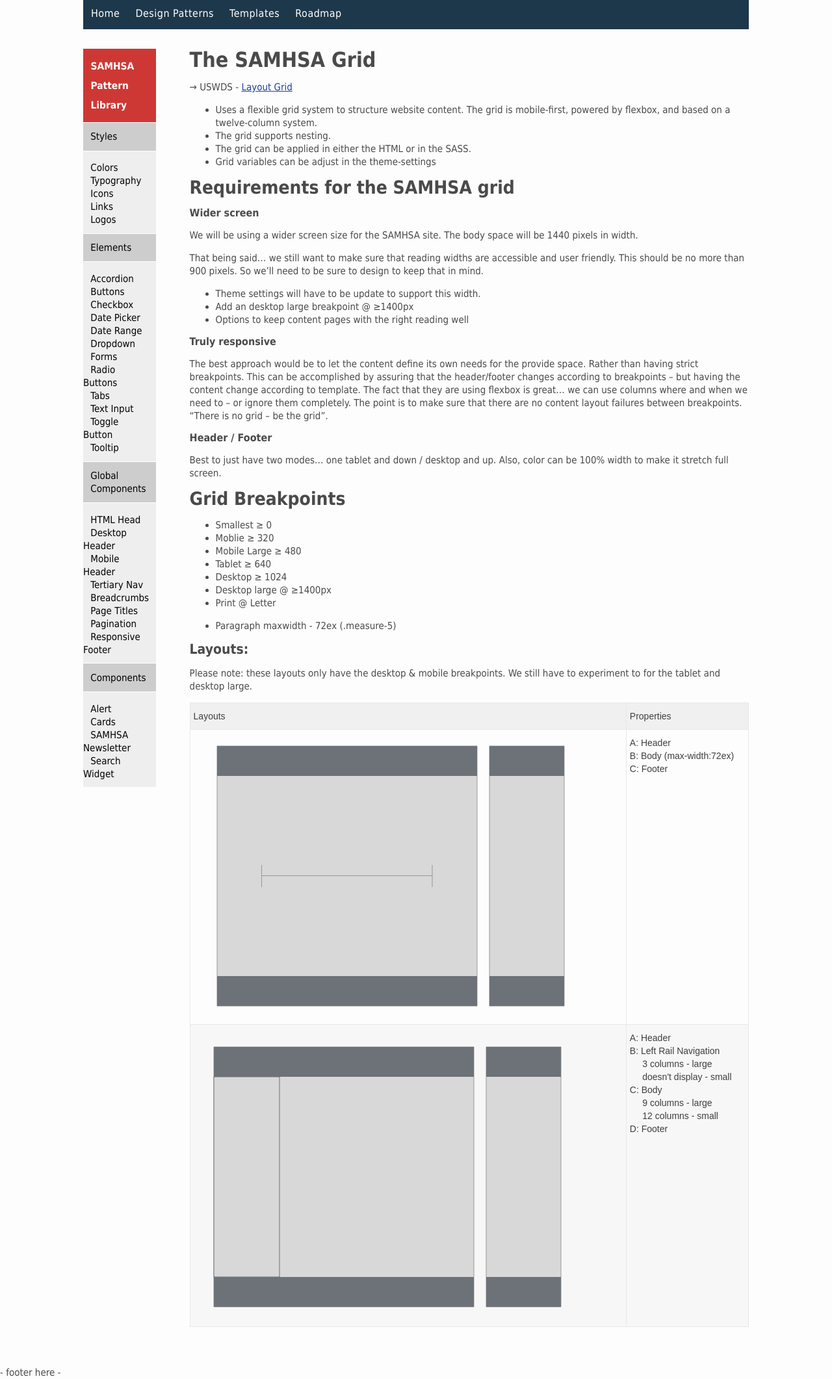
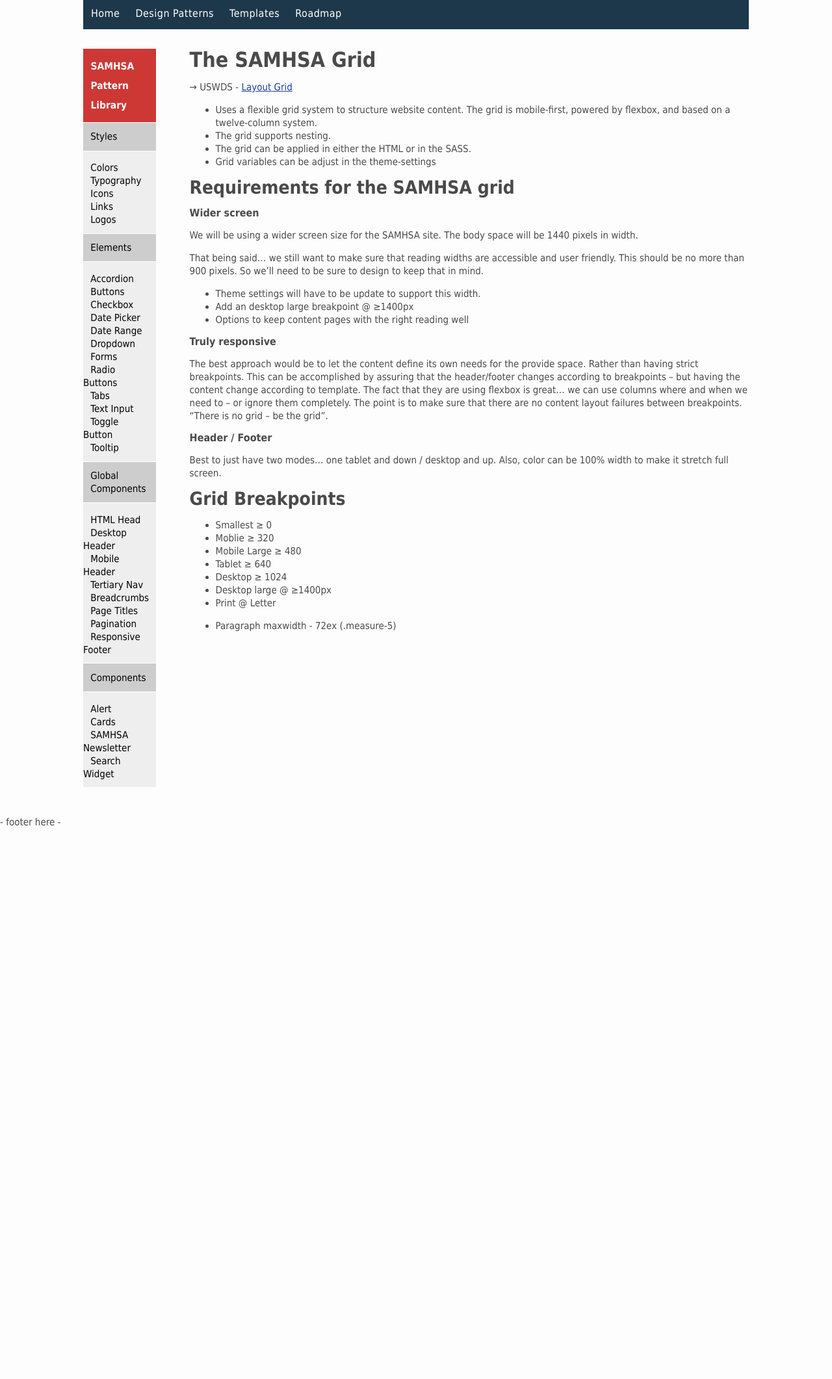
Before and after one commit to HHS/samhsa-pattern-library, a Jekyll site: the page built from docs/pages/grid/grids.md, in a window 1280 px wide. Shown: the whole page at 65% size. Built offline with Jekyll 4.4.1, drawn with Linux system fonts in a browser that asks for light colours; nearby versions of some CDN libraries; after the commit the page ends 1275 px from its top, so only the background shows below that.

Commit message:
removed layouts for presentations

```diff
--- a/docs/pages/grid/grids.md
+++ b/docs/pages/grid/grids.md
@@ -39,34 +39,3 @@
 - Print @ Letter
 
 - Paragraph maxwidth - 72ex (.measure-5)
-
-
-### Layouts:
-Please note: these layouts only have the desktop & mobile breakpoints. We still have to experiment to for the tablet and desktop large.
-
-<style type="text/css">
-.tg  {border-collapse:collapse;border-spacing:0;}
-.tg td{border-color:black;border-style:solid;border-width:1px;font-family:Arial, sans-serif;font-size:14px;
-  overflow:hidden;padding:10px 5px;word-break:normal;}
-.tg th{border-color:black;border-style:solid;border-width:1px;font-family:Arial, sans-serif;font-size:14px;
-  font-weight:normal;overflow:hidden;padding:10px 5px;word-break:normal;}
-.tg .tg-0pky{border-color:inherit;text-align:left;vertical-align:top}
-</style>
-<table class="tg">
-<thead>
-  <tr>
-    <th class="tg-0pky">Layouts</th>
-    <th class="tg-0pky">Properties</th>
-  </tr>
-</thead>
-<tbody>
-  <tr>
-    <td class="tg-0pky"><img src="../assets/img/grid/full-width.png"></td>
-    <td class="tg-0pky">A: Header<br>B: Body (max-width:72ex)<br>C: Footer</td>
-  </tr>
-  <tr>
-    <td class="tg-0pky"><img src="../assets/img/grid/left-rail-1.png"></td>
-    <td class="tg-0pky">A: Header<br>B: Left Rail Navigation<br>&nbsp;&nbsp;&nbsp;&nbsp;&nbsp;3 columns - large<br>&nbsp;&nbsp;&nbsp;&nbsp;&nbsp;doesn't display - small<br>C: Body<br>&nbsp;&nbsp;&nbsp;&nbsp;&nbsp;9 columns - large<br>&nbsp;&nbsp;&nbsp;&nbsp;&nbsp;12 columns - small<br>D: Footer<br> </td>
-  </tr>
-</tbody>
-</table>
```
